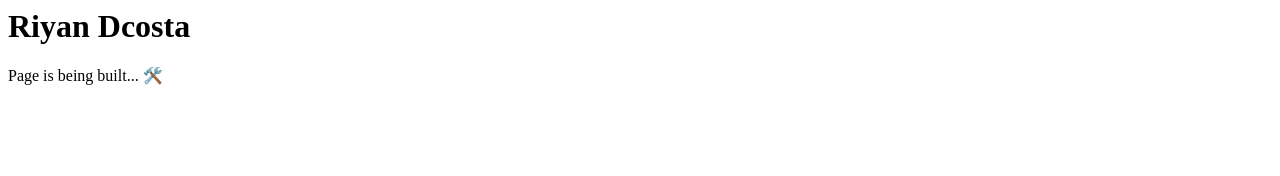
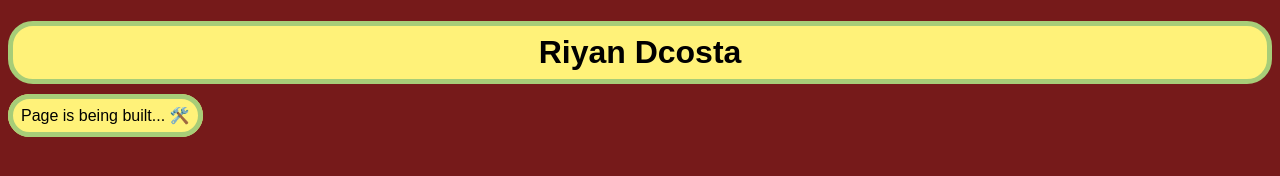
Before and after one commit to riyan-dcosta/riyan-dcosta, a plain HTML site: page docs/index.html in a window 1280 px wide. Drawn offline with Linux system fonts and the light colour scheme.

Commit message:
added css for page with border class and christmas theme color palette

```diff
--- a/docs/index.html
+++ b/docs/index.html
@@ -1,3 +1,25 @@
-<h1>Riyan Dcosta</h1>
+<!DOCTYPE html>
+<!--[if lt IE 7]>      <html class="no-js lt-ie9 lt-ie8 lt-ie7"> <![endif]-->
+<!--[if IE 7]>         <html class="no-js lt-ie9 lt-ie8"> <![endif]-->
+<!--[if IE 8]>         <html class="no-js lt-ie9"> <![endif]-->
+<!--[if gt IE 8]>      <html class="no-js">--><!--<![endif]-->
+<html>
+    <head>
+        <meta charset="utf-8">
+        <meta http-equiv="X-UA-Compatible" content="IE=edge">
+        <title></title>
+        <meta name="description" content="">
+        <meta name="viewport" content="width=device-width, initial-scale=1">
+        <link rel="stylesheet" href="styles/style.css">
+    </head>
+    <body>
+        <!--[if lt IE 7]>
+            <p class="browsehappy">You are using an <strong>outdated</strong> browser. Please <a href="#">upgrade your browser</a> to improve your experience.</p>
+        <![endif]-->
+        <h1 class="christmas-border">Riyan Dcosta</h1>
 
-<p>Page is being built... 🛠️</p>
+        <p class="christmas-border">Page is being built... 🛠️</p>
+
+        <script src="" async defer></script>
+    </body>
+</html>
--- /dev/null
+++ b/docs/styles/style.css
@@ -0,0 +1,31 @@
+:root{
+    /* Christmas 01 */
+    --christmas-maroon : rgb(118, 26, 26);
+    --christmas-red : rgb(193, 49, 49);
+    --christmas-green:rgb(167, 205, 120);
+    --christmas-yellow:rgb(255, 242, 121);
+
+    --primary-color : var(--christmas-maroon);
+    --secondary-color: var(--christmas-green);
+    --tertiary-color: var(--christmas-yellow);
+    --error-color:var(--christmas-red);
+
+
+}
+
+*{
+    background-color: var(--primary-color);
+    font-family:"Arial";
+}
+
+.christmas-border{
+    border: 5px solid var(--secondary-color);
+    background-color: var(--tertiary-color);
+    padding: 8px;
+    text-align: center;
+    border-radius: 25px;
+}
+
+p{
+    display: inline;
+}
```
